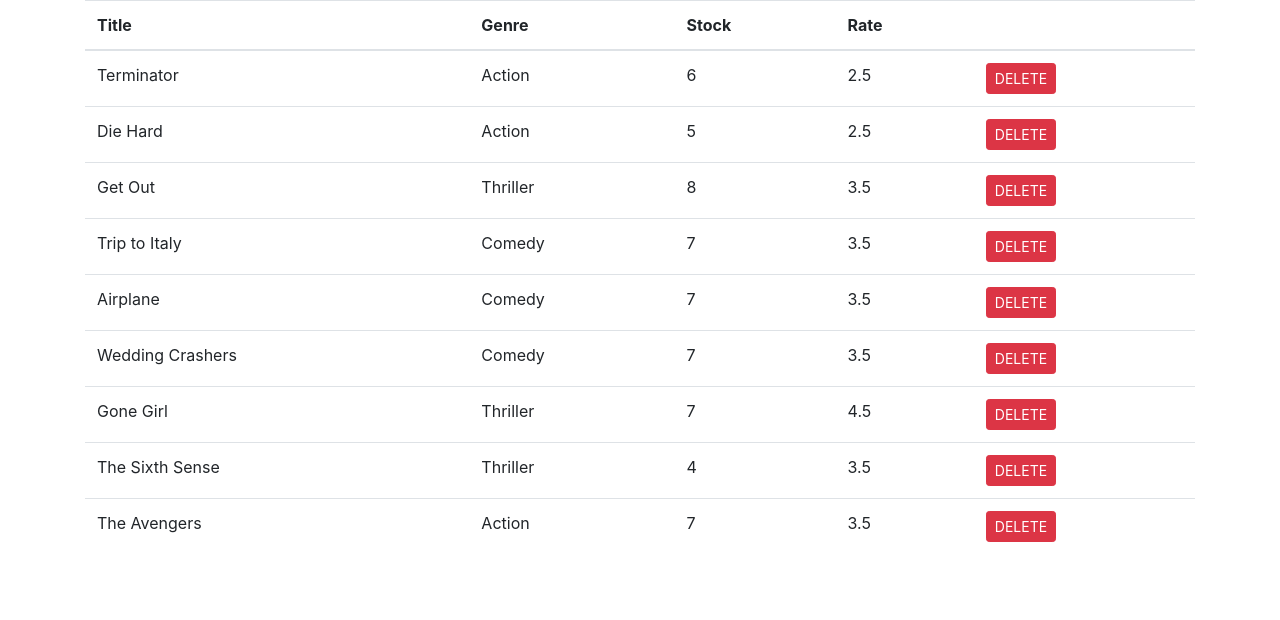
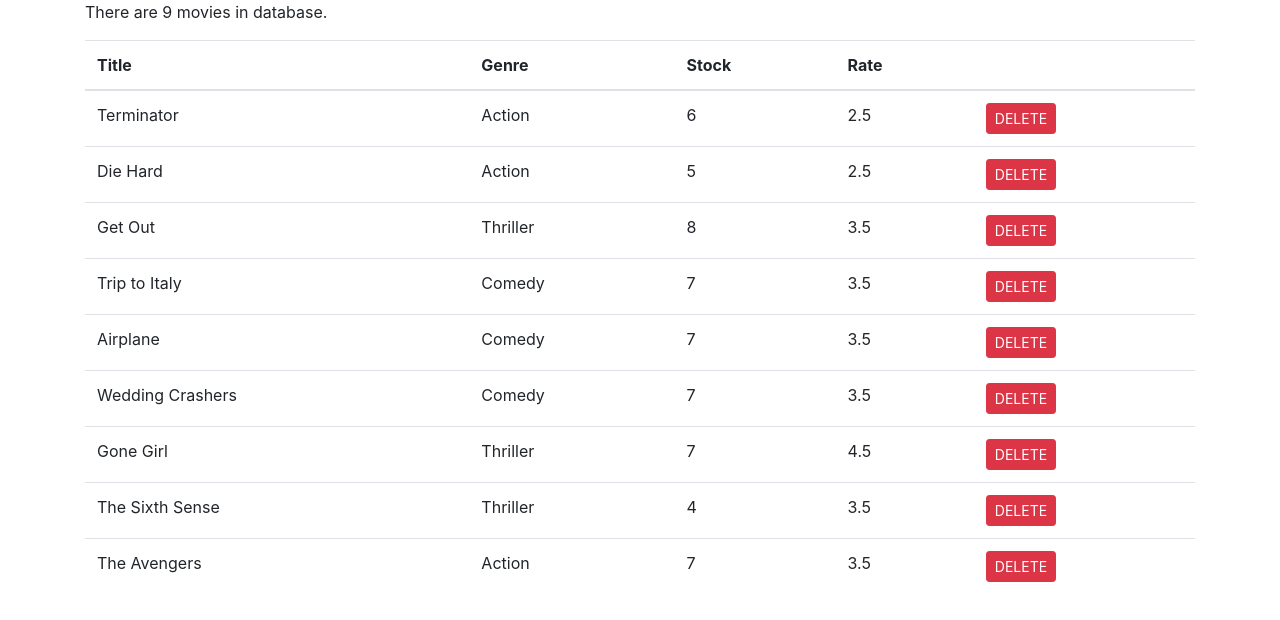
Before and after one commit to H3li0/vidly-project, a React (Create React App) app: page / in a window 1280 px wide. Shown: the top 620 px of the page. Built offline with nearby package versions, Linux system fonts and the light colour scheme.

Commit message:
Included logic for conditional rendering the table and the message when it is empty

```diff
--- a/src/components/movies.jsx
+++ b/src/components/movies.jsx
@@ -6,12 +6,17 @@
     movies: getMovies(),
   };
   handleDelete = (movie) => {
-    const movies = this.state.movies.filter(m => m._id !== movie._id);
-    this.setState({movies});
+    const movies = this.state.movies.filter((m) => m._id !== movie._id);
+    this.setState({ movies });
   };
   render() {
+    const { length: numMovies } = this.state.movies;
+
+    if (numMovies === 0) return <p>There are no movies in database.</p>;
+
     return (
       <React.Fragment>
+        <p>There are {numMovies} movies in database.</p>
         <table className="table">
           <thead>
             <tr>
```
